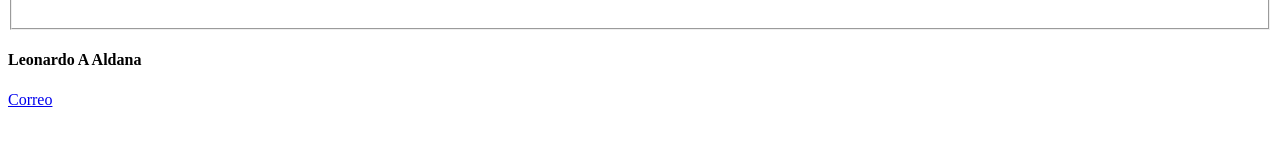
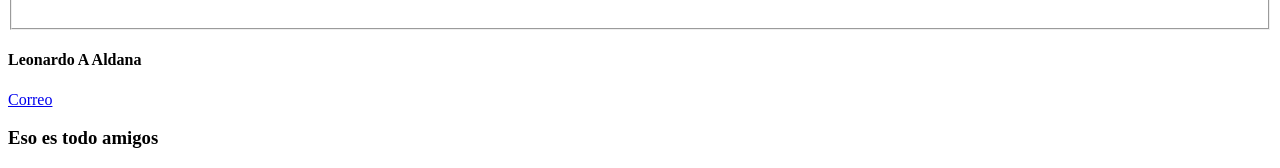
Before and after one commit to compuleo/August-16, a plain HTML site: page blog.html in a window 1280 px wide. Shown: the part 4441-4609 px from the top of the page. Before the commit the page ends 4558 px from the top, so only its background shows below. Drawn offline with Linux system fonts and the light colour scheme.

Commit message:
About Us

```diff
--- a/blog.html
+++ b/blog.html
@@ -110,6 +110,7 @@
         <footer>
             <h4>Leonardo A Aldana</h4>
             <a href="mailto:compuleobogota@gmail.com" target="_blank">Correo</a>
+            <h3>Eso es todo amigos</h3>
         </footer>
 
     </section>
```
